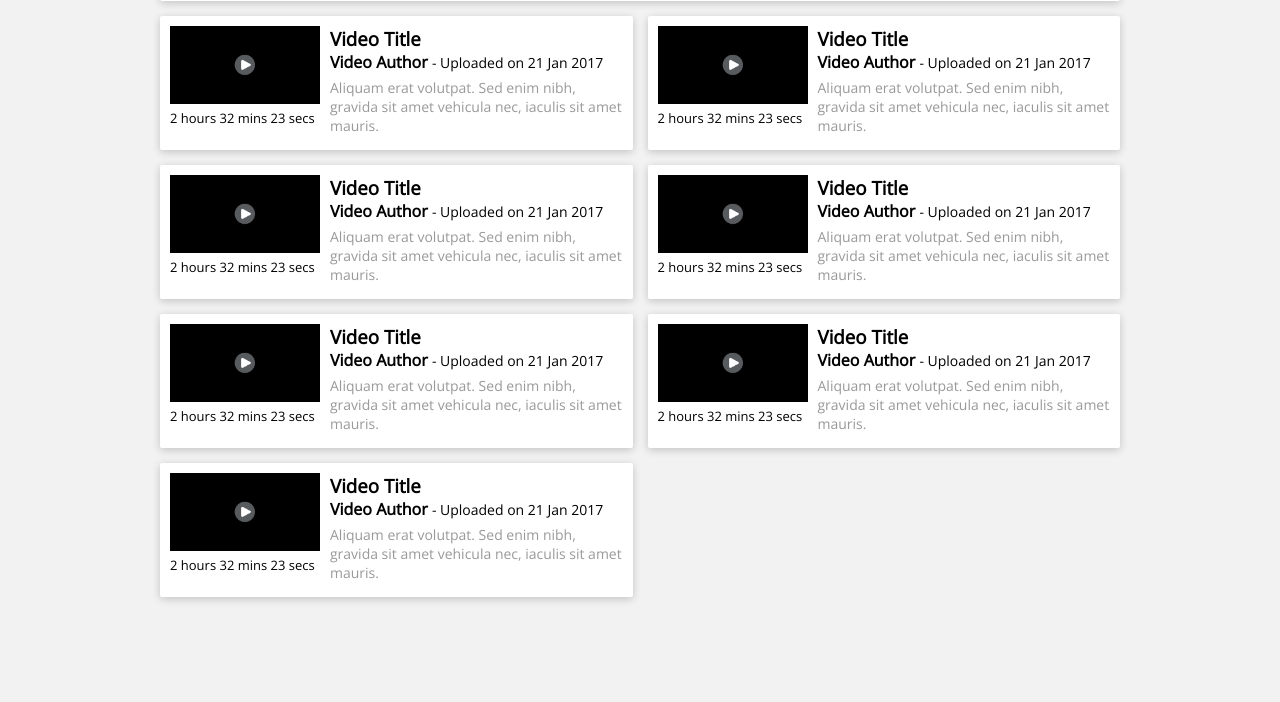
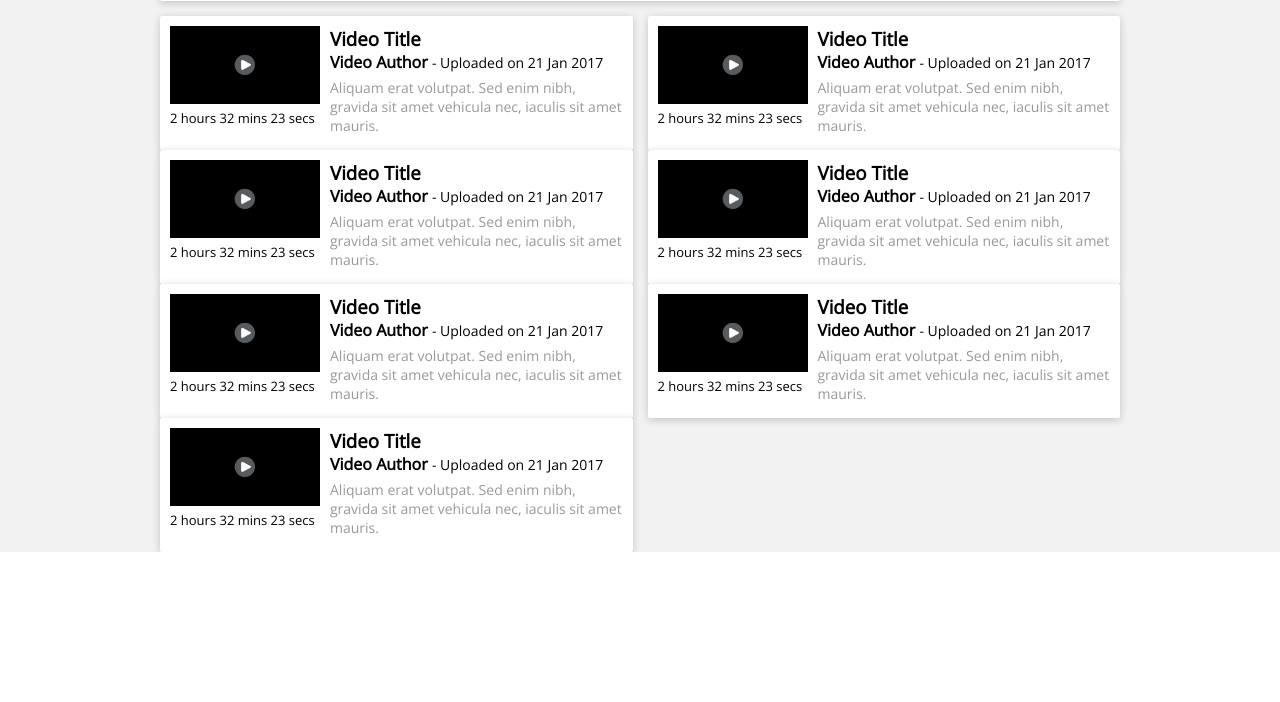
Before and after one commit to LiamThursfield/liamthursfield.github.io, a PHP site: page /youtube-playlist-details/get-playlist-template.html in a window 1280 px wide. Shown: the part 302-1004 px from the top of the page. After the commit the page ends 854 px from the top, so only its background shows below. Run offline with PHP 8.4, Linux system fonts and the light colour scheme; some libraries are stand-ins or nearby versions.

Commit message:
Remove grid-template-rows -- now be added programatically

```diff
--- a/youtube-playlist-details/css/style.css
+++ b/youtube-playlist-details/css/style.css
@@ -217,7 +217,6 @@ header h1 {
 	display: grid;
 	margin-top: 15px;
 	grid-template-columns: 0.5fr 15px 0.5fr;
-	grid-template-rows: repeat(10, auto 15px);
 }
 
 .video-item {
```
